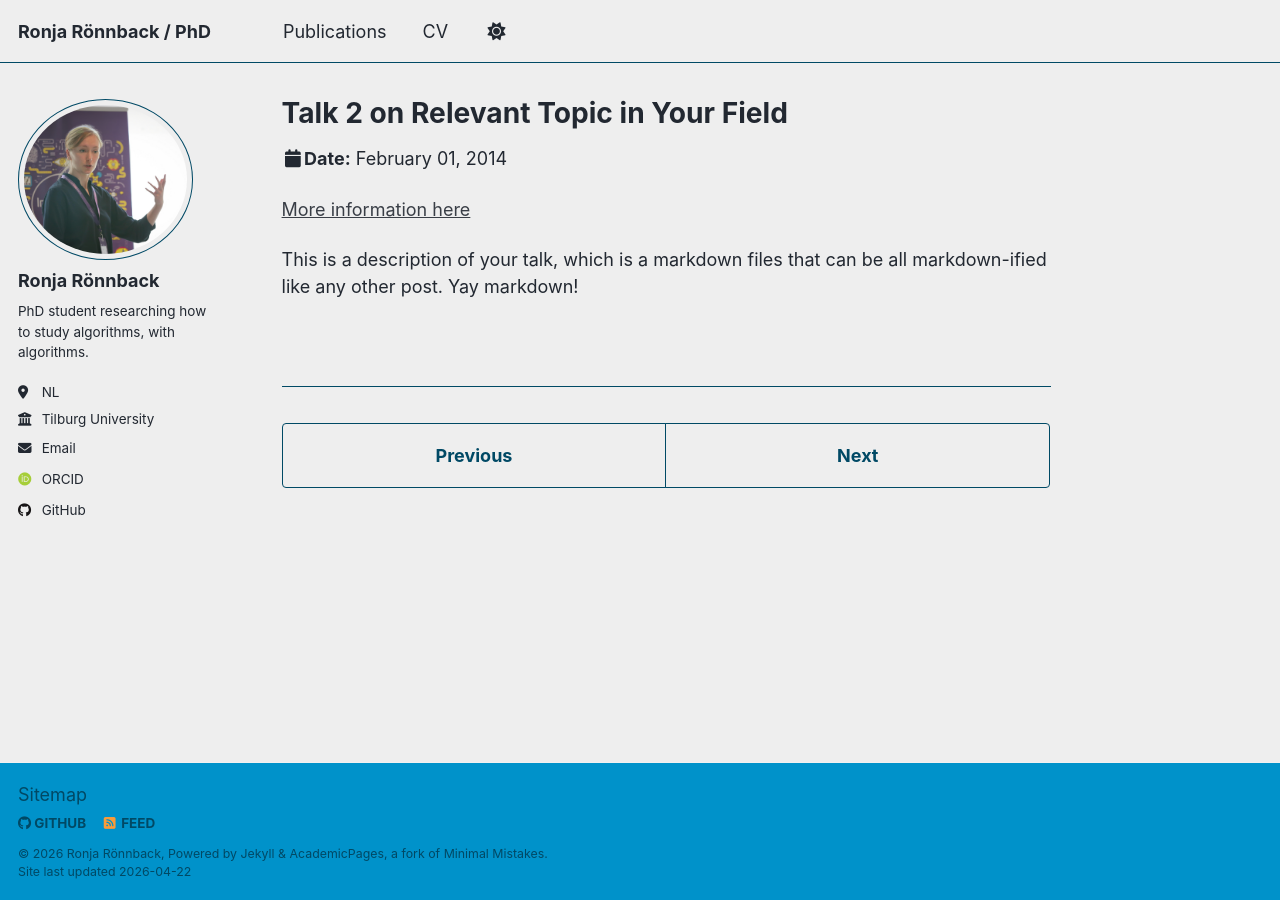
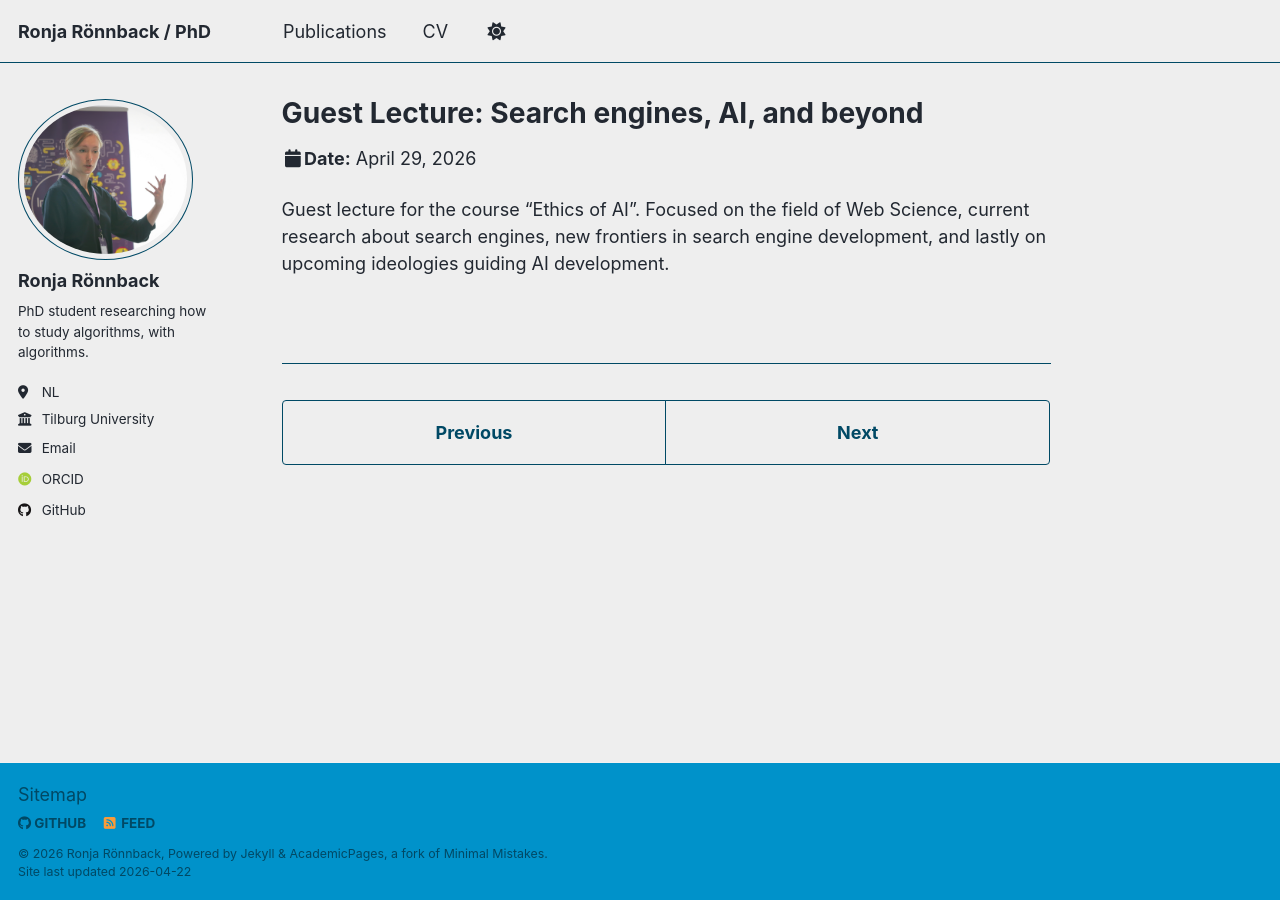
Before and after one commit to rtronnback/rtronnback.github.io, a Jekyll site: the page built from _talks/2014-02-01-talk-2.md, in a window 1280 px wide. Built offline with Jekyll 4.4.1, drawn with Linux system fonts in a browser that asks for light colours; some web fonts are replaced; a script that is not in the unit is left out.

Commit message:
Update 2014-02-01-talk-2.md

```diff
--- a/_talks/2014-02-01-talk-2.md
+++ b/_talks/2014-02-01-talk-2.md
@@ -1,13 +1,11 @@
 ---
-title: "Talk 2 on Relevant Topic in Your Field"
+title: "Guest Lecture: Search engines, AI, and beyond"
 collection: talks
 type: "Talk"
-permalink: /talks/2014-02-01-talk-2
-venue: "London School of Testing"
-date: 2014-02-01
-location: "London, UK"
+permalink: /talks/2026-04-29-SEs-AI-ethics
+venue: "Tilburg University"
+date: 2026-04-29
+location: "Tilburg, Netherlands"
 ---
 
-[More information here](http://example2.com)
-
-This is a description of your talk, which is a markdown files that can be all markdown-ified like any other post. Yay markdown!
+Guest lecture for the course "Ethics of AI". Focused on the field of Web Science, current research about search engines, new frontiers in search engine development, and lastly on upcoming ideologies guiding AI development.
```
